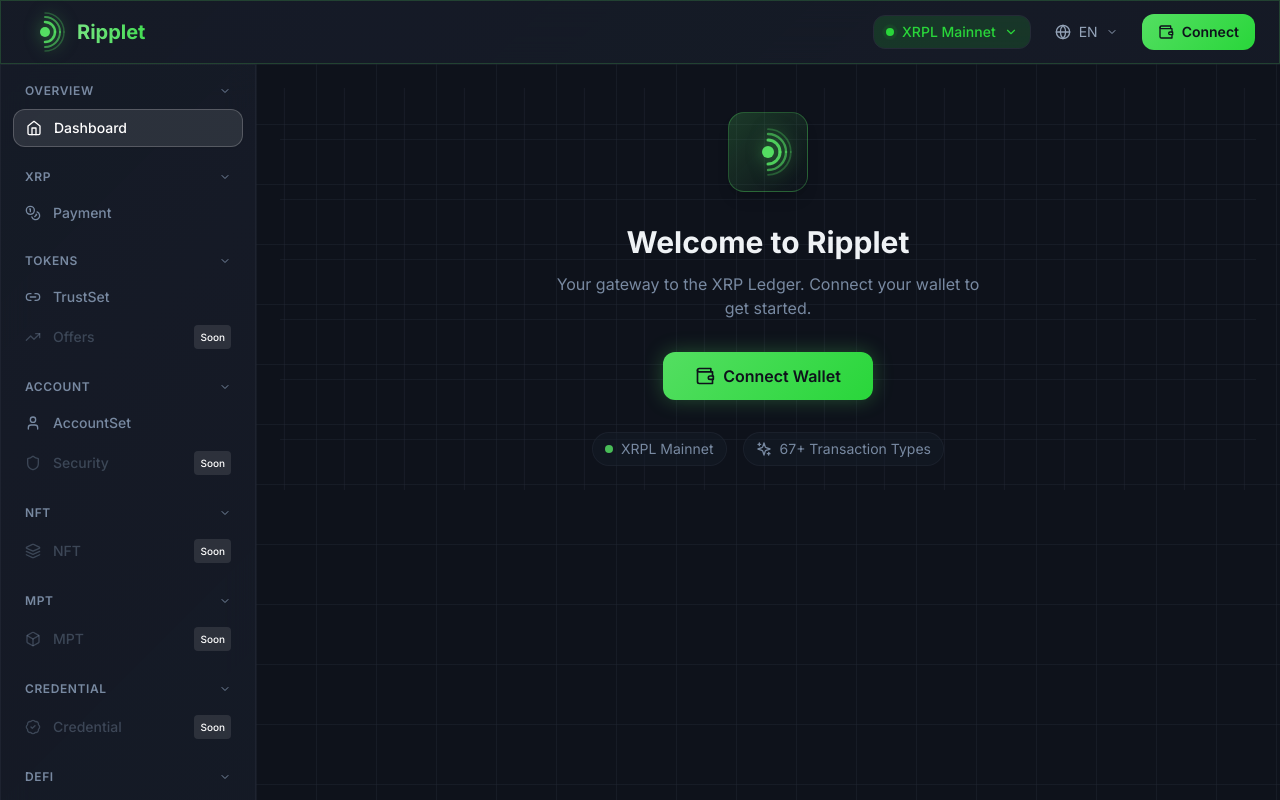
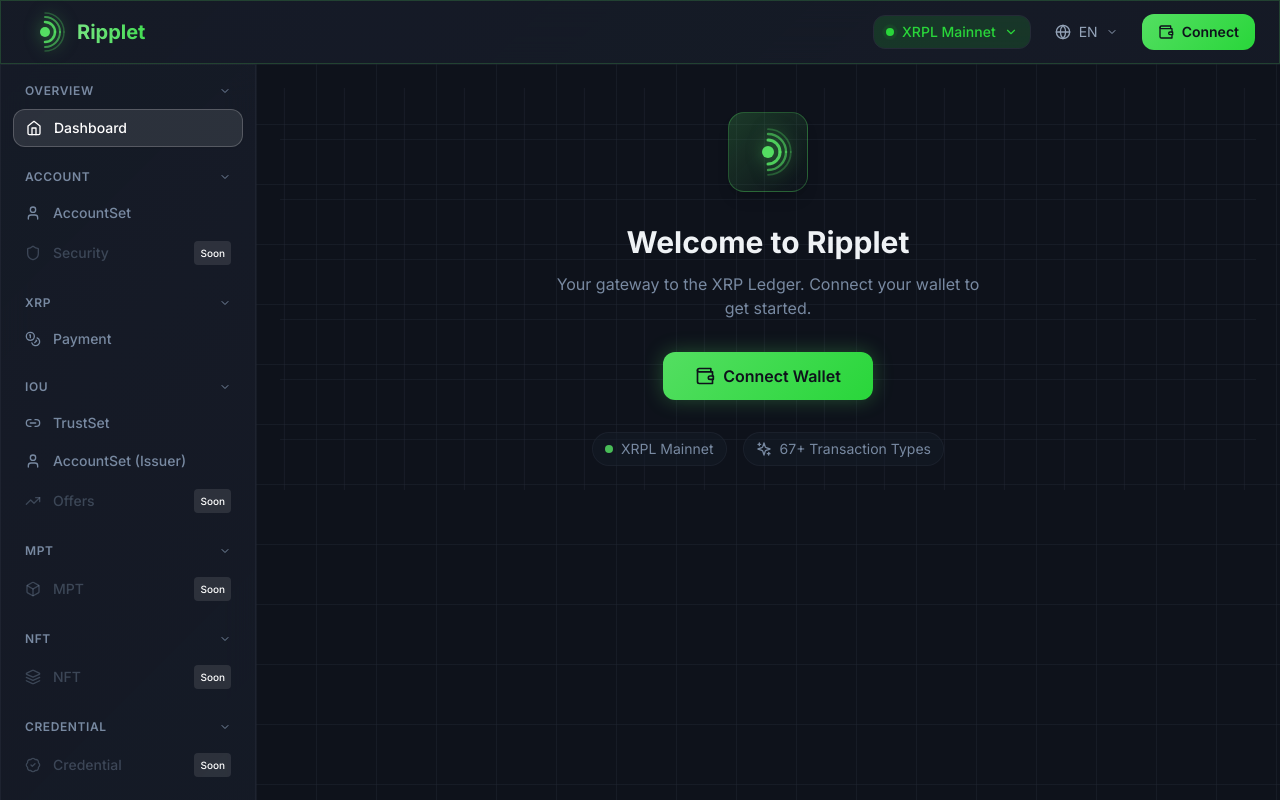
Before and after one commit to hikariiiiiii/ripplet, a React (Vite) app: page / in a window 1280 px wide. Shown: the top 800 px of the page. Built offline with nearby package versions, Linux system fonts and the light colour scheme.

Commit message:
refactor: reorganize navigation menu structure
- Move Account section before XRP
- Rename Tokens to IOU
- Move MPT before NFT
- Add AccountSet (Issuer) to IOU section for shared use case
- Update i18n translations for nav.iou

```diff
--- a/src/components/layout/Sidebar.tsx
+++ b/src/components/layout/Sidebar.tsx
@@ -38,21 +38,6 @@
     ],
   },
   {
-    title: 'XRP',
-    titleKey: 'nav.xrp',
-    items: [
-      { to: '/payment', icon: Coins, label: 'Payment' },
-    ],
-  },
-  {
-    title: 'Tokens',
-    titleKey: 'nav.tokens',
-    items: [
-      { to: '/trustset', icon: Link2, label: 'TrustSet' },
-      { to: undefined, icon: TrendingUp, label: 'Offers', comingSoon: true },
-    ],
-  },
-  {
     title: 'Account',
     titleKey: 'nav.account',
     items: [
@@ -61,10 +46,19 @@
     ],
   },
   {
-    title: 'NFT',
-    titleKey: 'nav.nft',
+    title: 'XRP',
+    titleKey: 'nav.xrp',
     items: [
-      { to: undefined, icon: Layers, label: 'NFT', comingSoon: true },
+      { to: '/payment', icon: Coins, label: 'Payment' },
+    ],
+  },
+  {
+    title: 'IOU',
+    titleKey: 'nav.iou',
+    items: [
+      { to: '/trustset', icon: Link2, label: 'TrustSet' },
+      { to: '/accountset', icon: User, label: 'AccountSet (Issuer)' },
+      { to: undefined, icon: TrendingUp, label: 'Offers', comingSoon: true },
     ],
   },
   {
@@ -72,6 +66,13 @@
     titleKey: 'nav.mpt',
     items: [
       { to: undefined, icon: Box, label: 'MPT', comingSoon: true },
+    ],
+  },
+  {
+    title: 'NFT',
+    titleKey: 'nav.nft',
+    items: [
+      { to: undefined, icon: Layers, label: 'NFT', comingSoon: true },
     ],
   },
   {
--- a/src/i18n/locales/en.json
+++ b/src/i18n/locales/en.json
@@ -2,7 +2,7 @@
   "nav": {
     "overview": "Overview",
     "xrp": "XRP",
-    "tokens": "Tokens",
+    "iou": "IOU",
     "account": "Account",
     "nft": "NFT",
     "mpt": "MPT",
--- a/src/i18n/locales/zh.json
+++ b/src/i18n/locales/zh.json
@@ -2,7 +2,7 @@
   "nav": {
     "overview": "概览",
     "xrp": "XRP",
-    "tokens": "代币",
+    "iou": "IOU",
     "account": "账户",
     "nft": "NFT",
     "mpt": "MPT",
```
